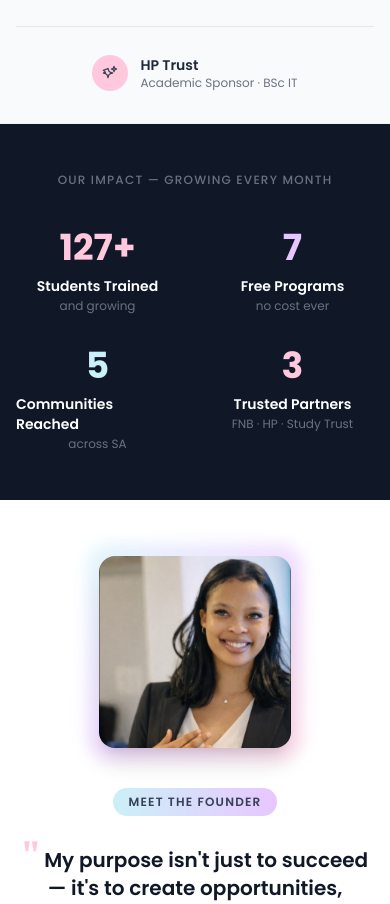
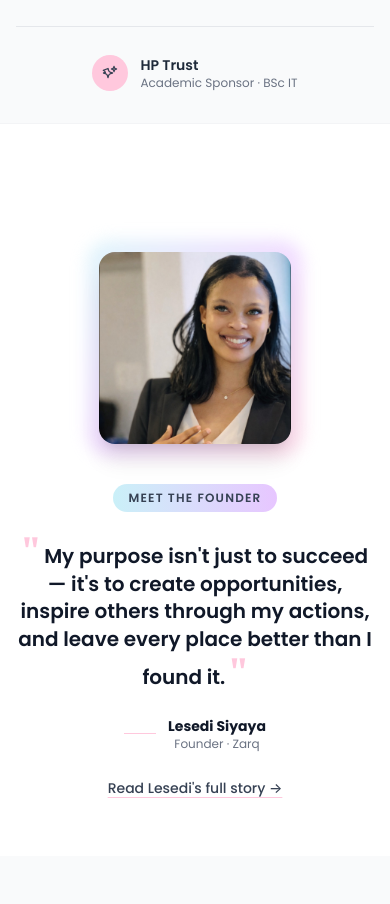
Before and after one commit to LesediSiyaya/Lesedinovatechhubwebsite, a React (Vite) app: page / in a window 390 px wide. Shown: the part 986-1890 px from the top of the page. Built offline with nearby package versions, Linux system fonts and the light colour scheme.

Commit message:
Use qualitative verified impact statement on homepage

```diff
--- a/src/app/pages/Home.tsx
+++ b/src/app/pages/Home.tsx
@@ -25,76 +25,9 @@ const testimonials = [
 ];
 
 
-// Animated counter hook — runs once when element enters viewport
-function useCounter(target: number, duration = 1800) {
-  const [count, setCount] = useState(0);
-  const [triggered, setTriggered] = useState(false);
-  const ref = useRef<HTMLDivElement>(null);
-
-  const animate = useCallback(() => {
-    const start = performance.now();
-    const tick = (now: number) => {
-      const elapsed = now - start;
-      const progress = Math.min(elapsed / duration, 1);
-      // Ease-out cubic
-      const eased = 1 - Math.pow(1 - progress, 3);
-      setCount(Math.round(eased * target));
-      if (progress < 1) requestAnimationFrame(tick);
-    };
-    requestAnimationFrame(tick);
-  }, [target, duration]);
-
-  useEffect(() => {
-    if (triggered) return;
-    const el = ref.current;
-    if (!el) return;
-    const observer = new IntersectionObserver(
-      ([entry]) => { if (entry.isIntersecting) { setTriggered(true); animate(); observer.disconnect(); } },
-      { threshold: 0.3 }
-    );
-    observer.observe(el);
-    return () => observer.disconnect();
-  }, [triggered, animate]);
-
-  return { count, ref };
-}
-
-const STATS = [
-  { target: 127, suffix: '+', label: 'Students Trained',     color: 'text-[#ffc8dd]', sub: 'and growing' },
-  { target: 7,   suffix: '',  label: 'Free Programs',        color: 'text-[#e7c6ff]', sub: 'no cost ever' },
-  { target: 5,   suffix: '',  label: 'Communities Reached',  color: 'text-[#caf0f8]', sub: 'across SA' },
-  { target: 3,   suffix: '',  label: 'Trusted Partners',     color: 'text-[#ffc8dd]', sub: 'FNB · HP · Study Trust' },
-];
-
-
-function StatCard({ target, suffix, label, color, sub }: typeof STATS[0]) {
-  const { count, ref } = useCounter(target);
-  return (
-    <div ref={ref} className="flex flex-col items-center">
-      <p className={`text-4xl sm:text-5xl font-extrabold tabular-nums ${color}`}>
-        {count}{suffix}
-      </p>
-      <p className="text-white text-sm sm:text-base font-semibold mt-2">{label}</p>
-      <p className="text-gray-500 text-xs mt-0.5">{sub}</p>
-    </div>
-  );
-}
-
-function AnimatedStatsSection() {
-  return (
-    <section className="py-12 px-4 sm:px-6 lg:px-8 bg-gray-900">
-      <div className="max-w-5xl mx-auto">
-        <p className="text-center text-gray-500 text-xs uppercase tracking-widest mb-10 font-medium">Our impact — growing every month</p>
-        <div className="grid grid-cols-2 sm:grid-cols-4 gap-8 sm:gap-4">
-          {STATS.map((s) => <StatCard key={s.label} {...s} />)}
-        </div>
-      </div>
-    </section>
-  );
-}
 
 export default function Home() {
-  useSEO({ title: 'Digital Education & Tech Services for South African Youth', description: `Zarq empowers rural youth in South Africa with free IT programs, coding, cybersecurity training, and professional digital services. Join us and shape your digital future.`, path: '/' });
+  useSEO({ title: 'Technology & Innovation', description: 'Zarq builds practical digital solutions, creates opportunities to learn technology, and explores emerging technologies through hands-on experimentation.', path: '/' });
 
   return (
     <div>
@@ -198,7 +131,7 @@ export default function Home() {
 
 
       {/* Impact Stats — animated counters */}
-      <AnimatedStatsSection />
+      <div className="max-w-2xl mx-auto text-center"><p className="text-white/75 text-base sm:text-lg">Our work is grounded in access, practical learning and real-world participation in technology.</p></div>
 
       {/* Meet the Founder */}
       <section className="py-14 sm:py-20 px-4 sm:px-6 lg:px-8 bg-white">
```
